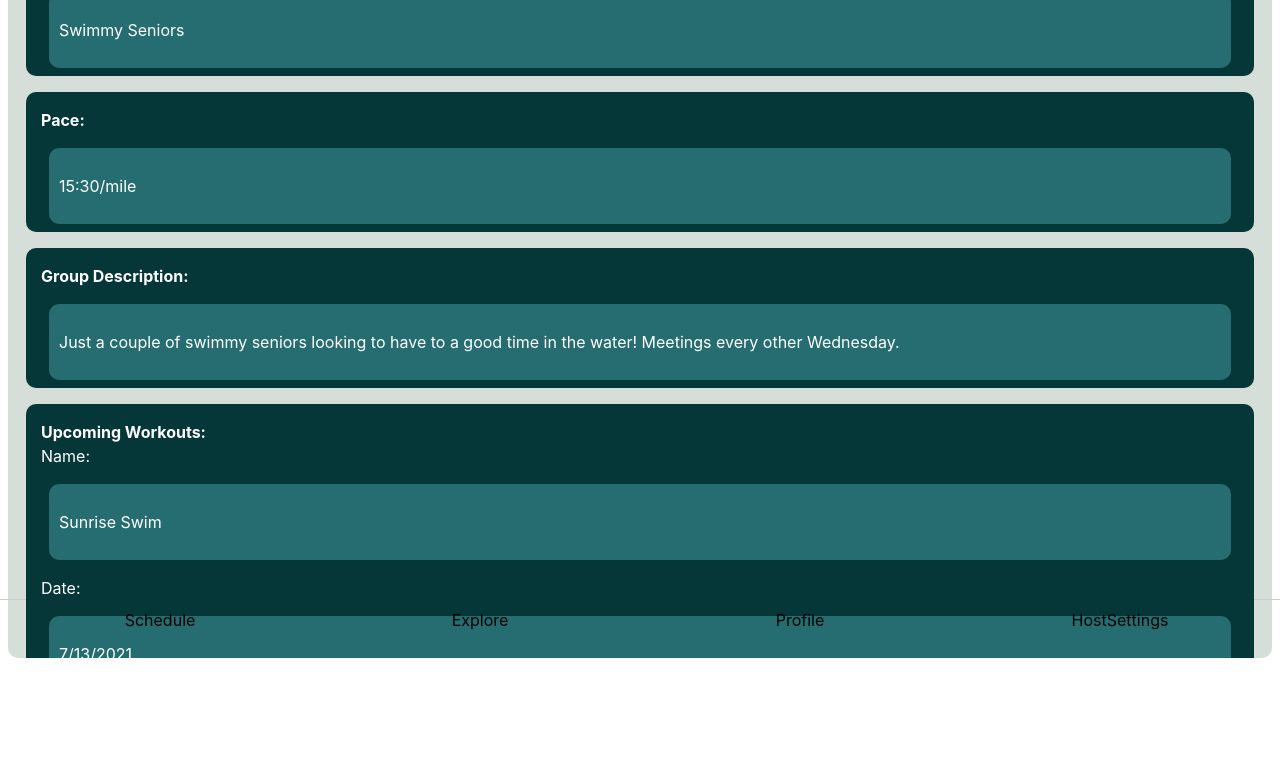
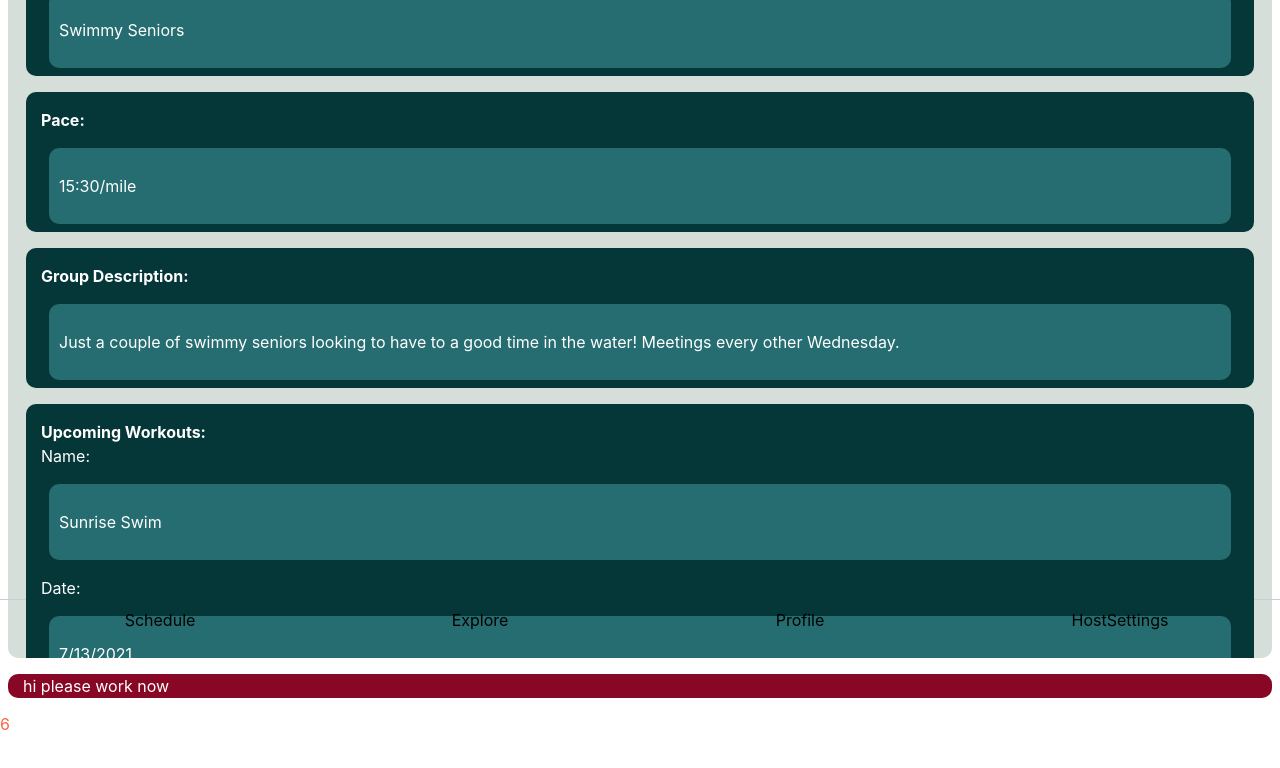
Before and after one commit to hopkinstechnocrats/fether, a React (Create React App) app: page / in a window 1280 px wide. Both pictures are taken after a click on the item "HostSettings". Shown: the part 142-910 px from the top of the page. Built offline with nearby package versions, Linux system fonts and the light colour scheme.

Commit message:
host settings

```diff
--- a/src/components/HostSettings.js
+++ b/src/components/HostSettings.js
@@ -48,10 +48,11 @@ function HostSettings() {
                     <p>4135 W Lake Harriet Pkwy</p>
                 </RoundBox>
                 </RoundBox>
-          <RoundBox color="maroon">
-              <p>hi why isnt this working</p>
-          </RoundBox>
         </RoundBox>
+
+        <RoundBox color="maroon">
+          <p>hi please work now</p>
+        </RoundBox>6
 
     </div>
     );
```
